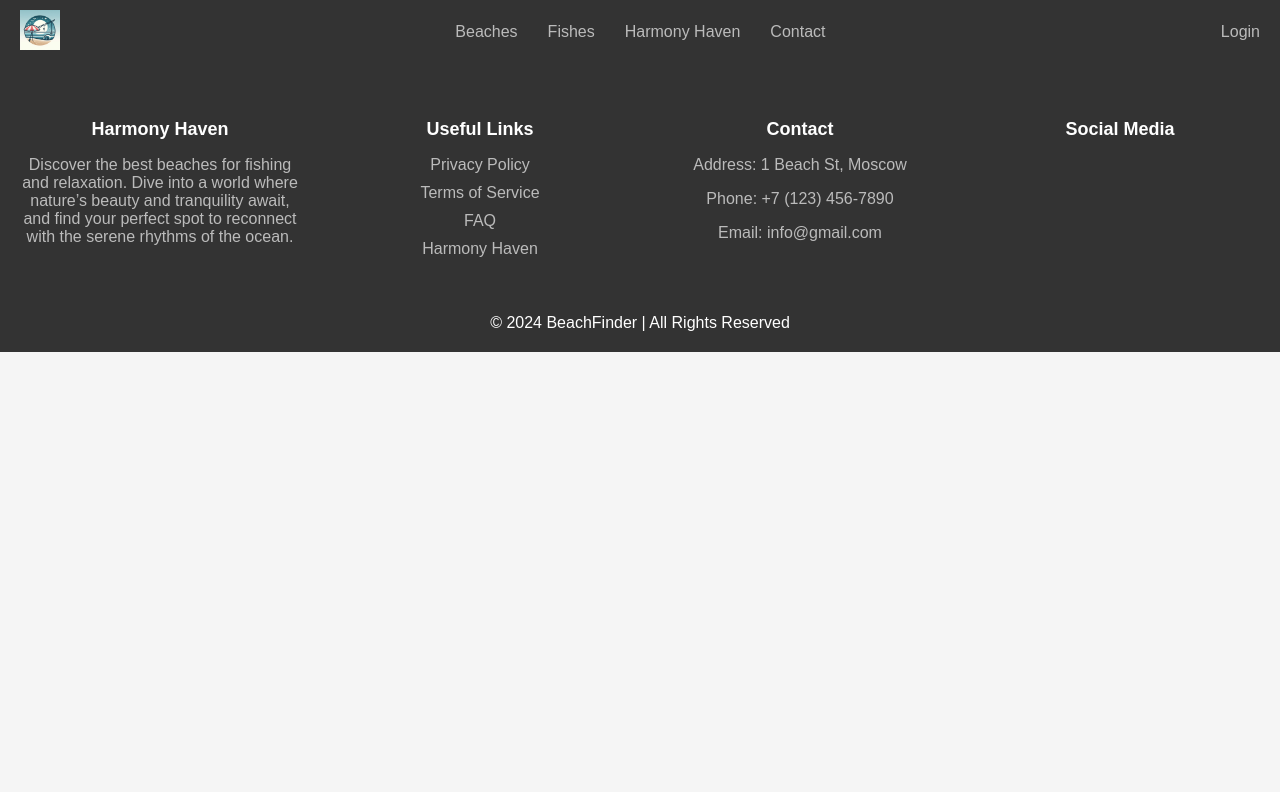
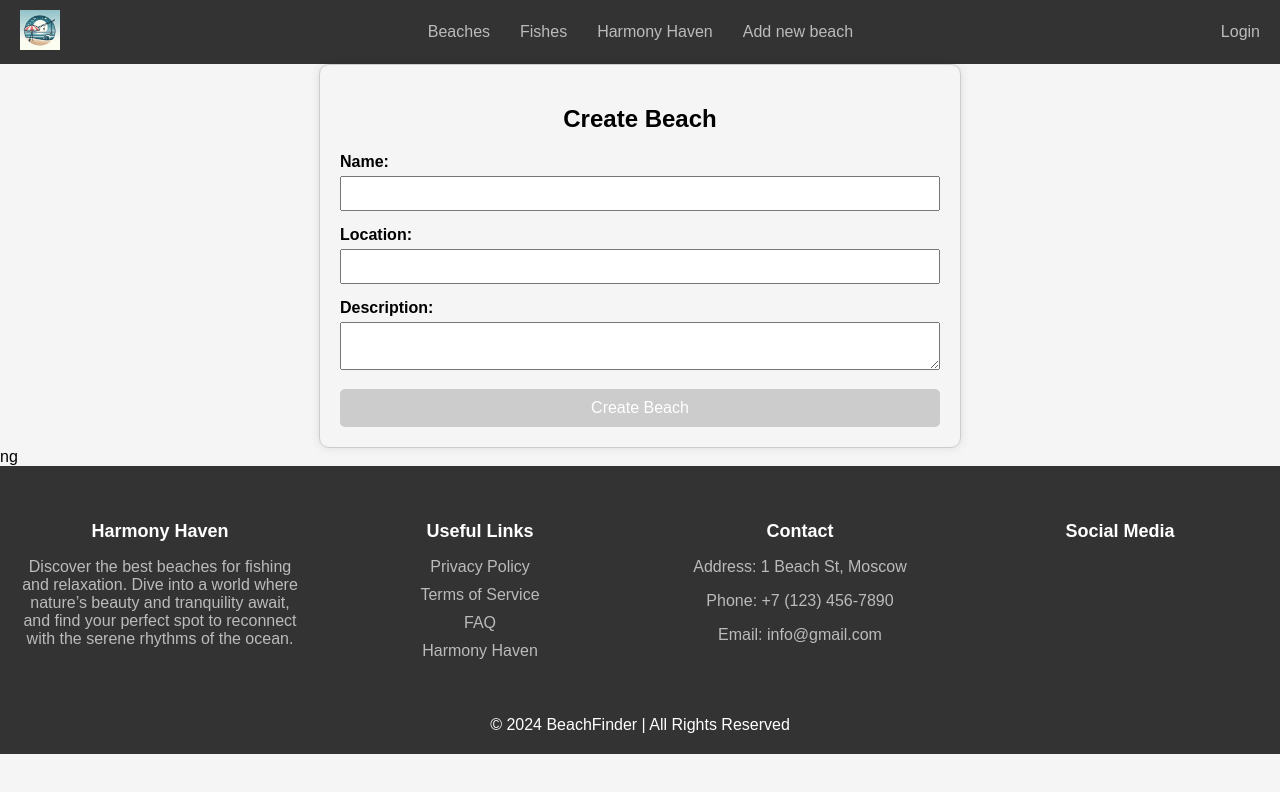
Before and after one commit to Artur-Sultanov/AndaFisherFront, an Angular app: page /add-beach in a window 1280 px wide. Before the commit this address led to /. Shown: the top 792 px of the page. Built offline with nearby package versions, Linux system fonts and the light colour scheme.

Commit message:
added button for add new beach

```diff
--- a/src/app/app.routes.ts
+++ b/src/app/app.routes.ts
@@ -5,6 +5,7 @@
 import { FishListComponent } from './components/pages/fish-list/fish-list.component';
 import { NgModule } from '@angular/core';
 import { HarmonyHavenComponent } from './components/pages/harmony-haven/harmony-haven.component';
+import { AddBeachComponent } from './components/pages/add-beach/add-beach.component';
 
 export const routes: Routes = [
   {
@@ -28,6 +29,10 @@
     path: 'harmony-haven',
     component: HarmonyHavenComponent,
   },
+  {
+    path: 'add-beach',
+    component: AddBeachComponent,
+  },
 ];
 
 @NgModule({
--- a/src/app/components/layout/header/header.component.html
+++ b/src/app/components/layout/header/header.component.html
@@ -8,7 +8,7 @@
         <li><a href="/beach-list">Beaches</a></li>
         <li><a href="/fish-list">Fishes</a></li>
         <li><a href="/harmony-haven">Harmony Haven</a></li>
-        <li><a href="/contact">Contact</a></li>
+        <li><a href="/add-beach">Add new beach</a></li>
       </ul>
     </nav>
     <div class="user-profile">
--- /dev/null
+++ b/src/app/components/pages/add-beach/add-beach.component.css
@@ -0,0 +1,45 @@
+.container {
+  max-width: 600px;
+  margin: 0 auto;
+  padding: 20px;
+  border: 1px solid #ccc;
+  border-radius: 10px;
+  box-shadow: 0 0 10px rgba(0, 0, 0, 0.1);
+}
+
+h2 {
+  text-align: center;
+}
+
+form div {
+  margin-bottom: 15px;
+}
+
+label {
+  display: block;
+  margin-bottom: 5px;
+  font-weight: bold;
+}
+
+input,
+textarea {
+  width: 100%;
+  padding: 8px;
+  box-sizing: border-box;
+}
+
+button {
+  display: block;
+  width: 100%;
+  padding: 10px;
+  background-color: #007bff;
+  color: #fff;
+  border: none;
+  border-radius: 5px;
+  font-size: 16px;
+  cursor: pointer;
+}
+
+button[disabled] {
+  background-color: #cccccc;
+}
--- /dev/null
+++ b/src/app/components/pages/add-beach/add-beach.component.html
@@ -0,0 +1,36 @@
+<div class="container">
+  <h2>Create Beach</h2>
+  <form #beachForm="ngForm" (ngSubmit)="addBeach(beachForm)">
+    <div>
+      <label for="name">Name:</label>
+      <input
+        type="text"
+        id="name"
+        [(ngModel)]="beach.name"
+        name="name"
+        required
+      />
+    </div>
+    <div>
+      <label for="location">Location:</label>
+      <input
+        type="text"
+        id="location"
+        [(ngModel)]="beach.location"
+        name="location"
+        required
+      />
+    </div>
+    <div>
+      <label for="description">Description:</label>
+      <textarea
+        id="description"
+        [(ngModel)]="beach.description"
+        name="description"
+        required
+      ></textarea>
+    </div>
+    <button type="submit" [disabled]="beachForm.invalid">Create Beach</button>
+  </form>
+</div>
+ng
--- /dev/null
+++ b/src/app/components/pages/add-beach/add-beach.component.ts
@@ -0,0 +1,36 @@
+import { Component } from '@angular/core';
+import { Router } from '@angular/router';
+import { BeachService } from '../../../services/beach.service';
+import { FormsModule, NgForm } from '@angular/forms';
+
+@Component({
+  selector: 'app-add-beach',
+  standalone: true,
+  imports: [FormsModule],
+  templateUrl: './add-beach.component.html',
+  styleUrl: './add-beach.component.css',
+})
+export class AddBeachComponent {
+  beach = {
+    name: '',
+    location: '',
+    description: '',
+  };
+
+  constructor(private beachService: BeachService, private router: Router) {}
+
+  addBeach(beachForm: NgForm): void {
+    if (beachForm.invalid) {
+      return;
+    }
+    this.beachService.createBeach(this.beach).subscribe({
+      next: (beach) => {
+        beachForm.resetForm();
+        this.router.navigate(['']);
+      },
+      error: (error) => {
+        console.error('Error', error);
+      },
+    });
+  }
+}
--- a/src/app/services/beach.service.ts
+++ b/src/app/services/beach.service.ts
@@ -18,9 +18,8 @@
   getBeach(id: string): Observable<any> {
     return this.http.get(`${this.apiUrl}/${id}`);
   }
-
   createBeach(beach: any): Observable<any> {
-    return this.http.post(this.apiUrl, beach);
+    return this.http.post(`${this.apiUrl}`, beach);
   }
 
   updateBeach(beach: any): Observable<any> {
```
Also changed, not shown: 1 other file (tests, documents, lock files or other folders).
